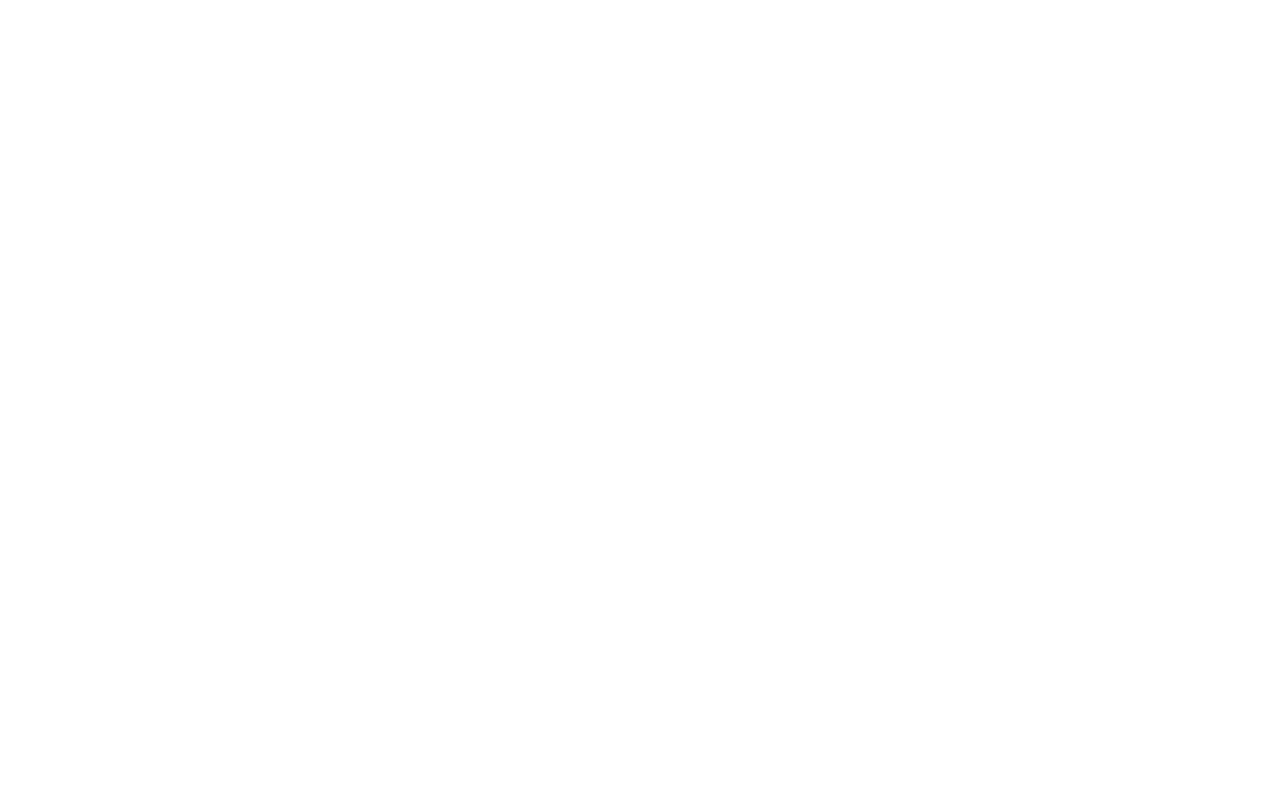
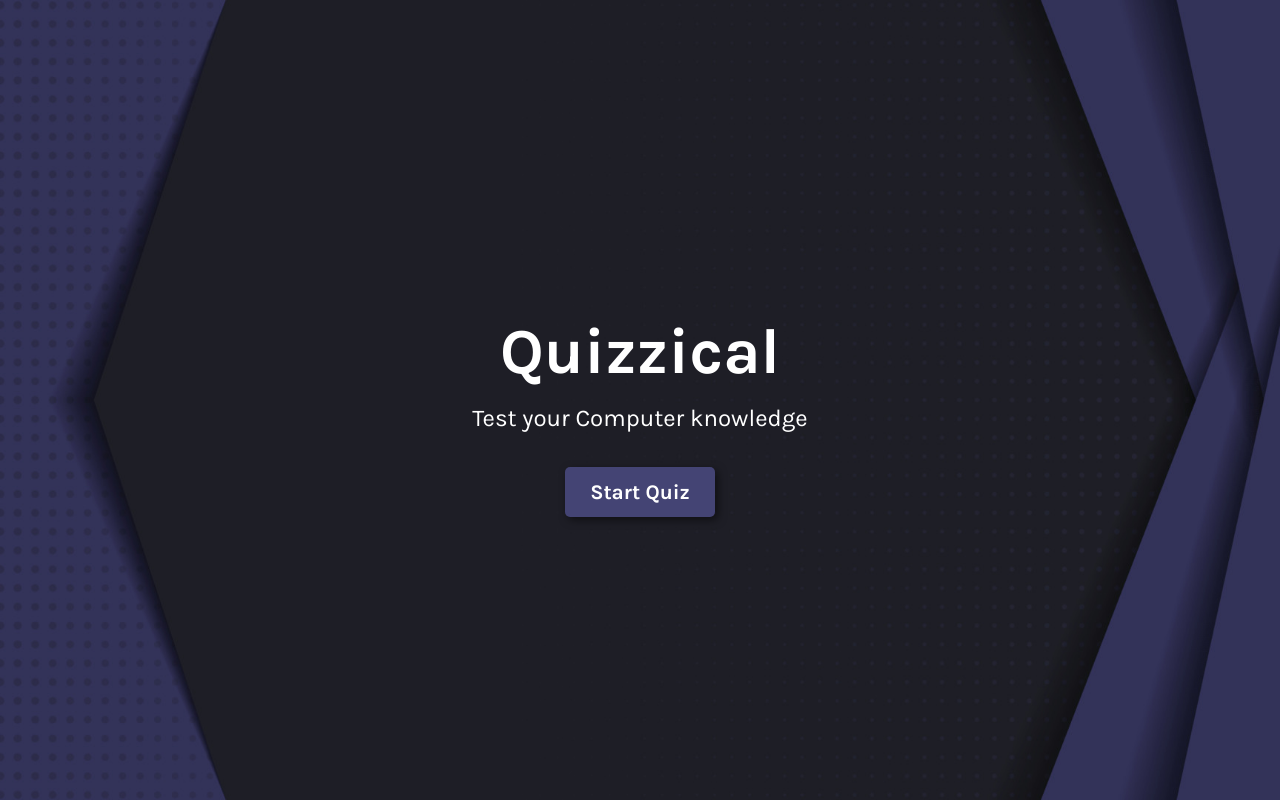
Before and after one commit to BaileyKH/quizzical, a React (Vite) app: page / in a window 1280 px wide. Built offline with nearby package versions, Linux system fonts and the light colour scheme.

Commit message:
home page ui and functionality

```diff
--- a/index.html
+++ b/index.html
@@ -5,6 +5,9 @@
     <link rel="icon" type="image/svg+xml" href="/vite.svg" />
     <meta name="viewport" content="width=device-width, initial-scale=1.0" />
     <title>Quizzical</title>
+    <link rel="preconnect" href="https://fonts.googleapis.com">
+    <link rel="preconnect" href="https://fonts.gstatic.com" crossorigin>
+    <link href="https://fonts.googleapis.com/css2?family=Karla:ital,wght@0,200..800;1,200..800&display=swap" rel="stylesheet">
   </head>
   <body>
     <div id="root"></div>
--- a/src/Pages/Home.css
+++ b/src/Pages/Home.css
@@ -0,0 +1,44 @@
+.home-container {
+    color: white;
+    display: flex;
+    flex-direction: column;
+    justify-content: center;
+    align-items: center;
+    height: 100vh;
+    text-align: center;
+}
+
+.home-text {
+    margin: 30px 0;
+}
+
+.home-text h1 {
+    font-size: 4rem;
+    margin-bottom: 15px;
+}
+
+.home-text p{
+    font-size: 1.5rem;
+}
+
+.home-btn {
+    margin-top: 5px;
+}
+
+.home-btn button {
+    background-color: #444474;
+    color: white;
+    font-family: "Karla", sans-serif;
+    font-size: 1.3rem;
+    font-weight: 700;
+    height: 50px;
+    width: 150px;
+    border: none;
+    border-radius: 5px;
+    box-shadow: 3px 3px 8px rgba(0, 0, 0, 0.5);
+    transition: box-shadow 0.3s ease;
+}
+
+.home-btn button:active {
+    box-shadow: inset 2px 2px 5px rgba(0, 0, 0, 0.4);
+}
--- a/src/Pages/Home.jsx
+++ b/src/Pages/Home.jsx
@@ -1,7 +1,19 @@
+import { Link } from 'react-router-dom';
 
+import './Home.css'
 
 export const Home = () => {
     return(
-        <div></div>
+        <div className="home-container">
+            <div className="home-text">
+                <h1>Quizzical</h1>
+                <p>Test your Computer knowledge</p>
+            </div>
+            <div className="home-btn">
+                <Link to="/quiz">
+                    <button>Start Quiz</button>
+                </Link>
+            </div>
+        </div>
     );
 }
--- a/src/index.css
+++ b/src/index.css
@@ -2,4 +2,13 @@
   box-sizing: border-box;
   margin: 0;
   padding: 0;
+  font-family: "Karla", sans-serif;
 }
+
+body {
+  background-image: url("/src/assets/background.jpg");
+  background-repeat: no-repeat;
+  background-position: center center;
+  background-attachment: fixed;
+  background-size: cover;
+}
```
Also changed, not shown: src/assets/background.jpg (added).
